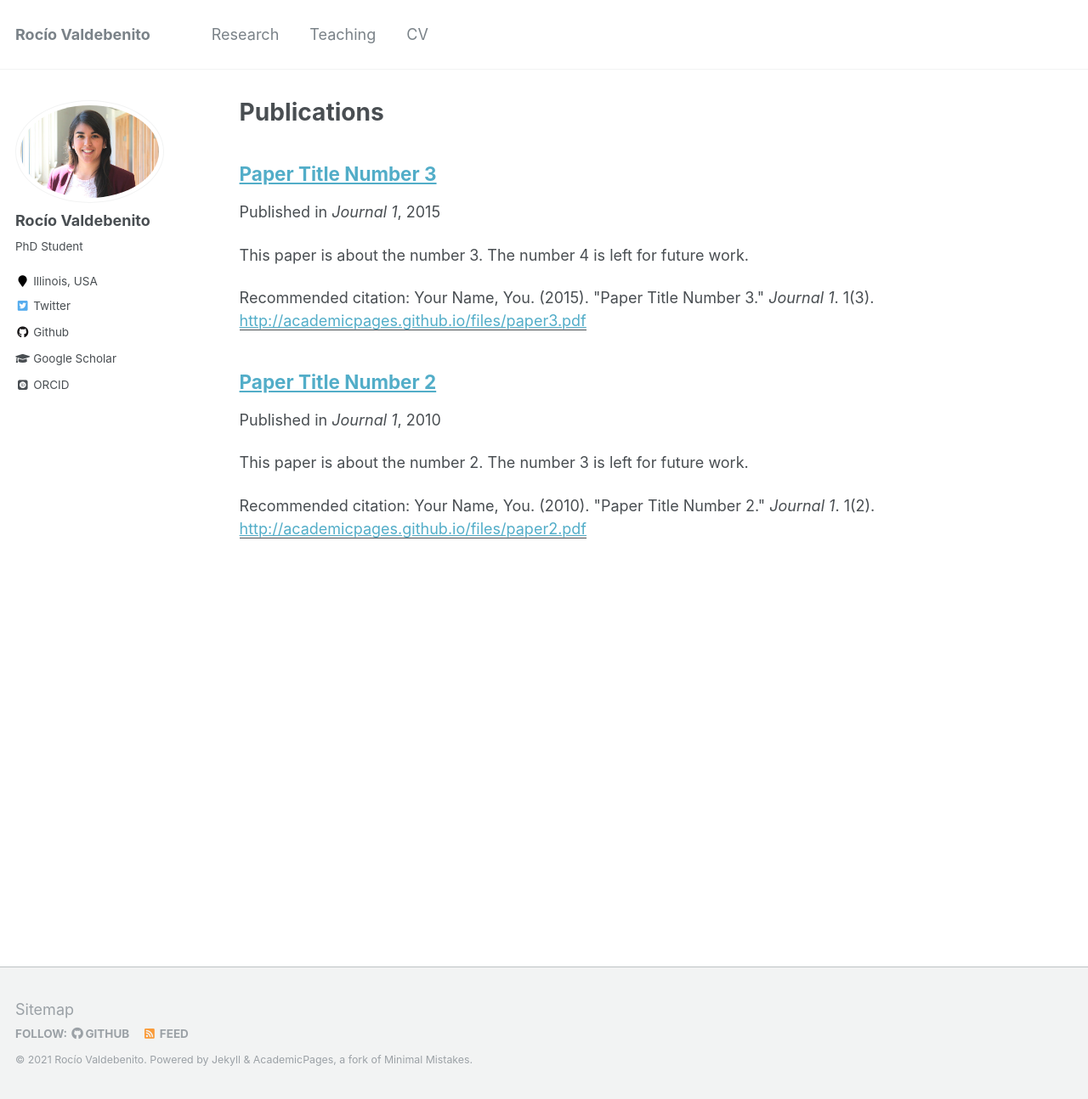
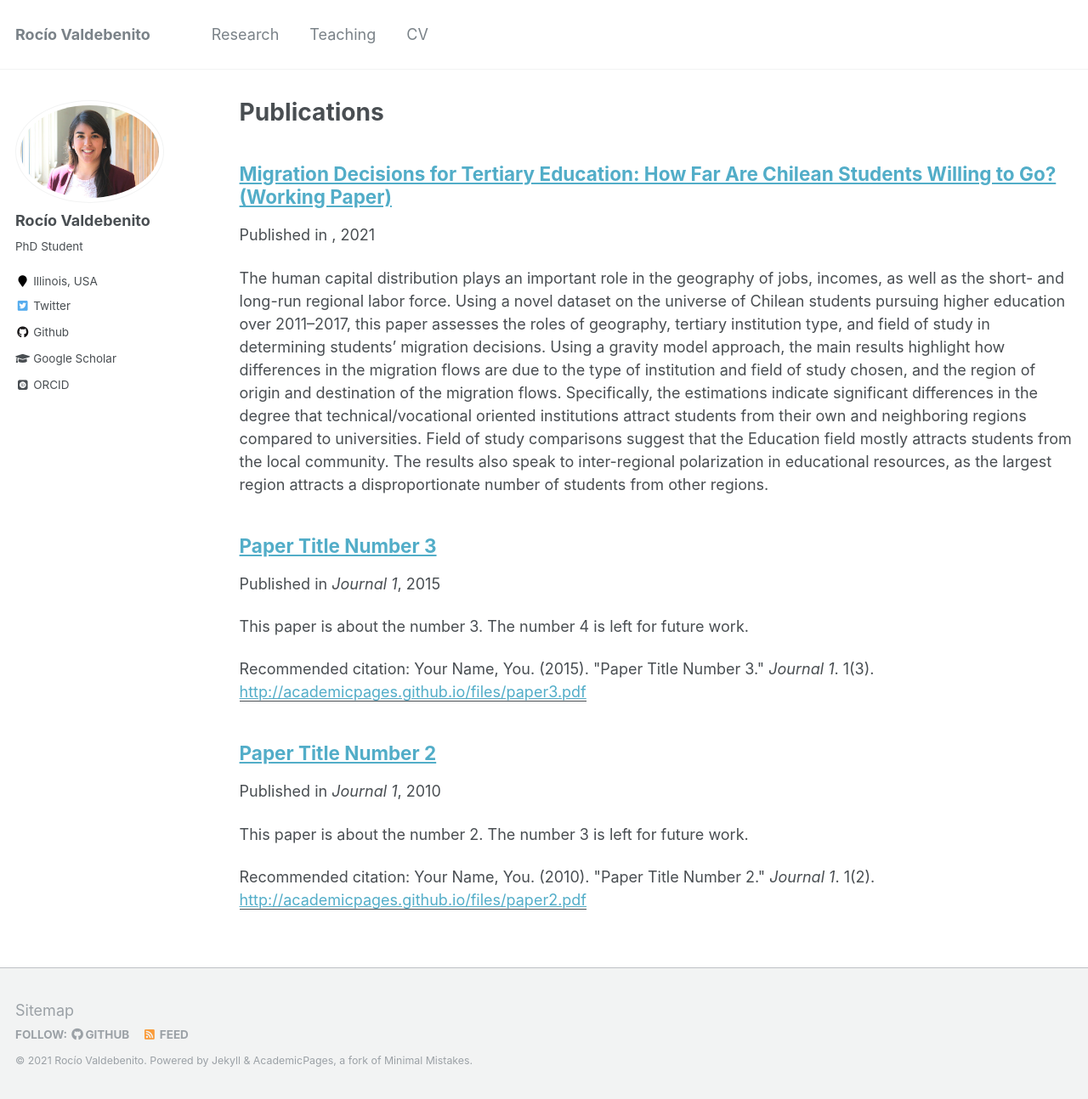
Before and after one commit to rvaldebenito/rvaldebenito.github.io, a Jekyll site: the page built from _pages/publications.md, in a window 1280 px wide and 1294 px high. Shown: the whole window at 85% size. Built offline with Jekyll 4.4.1, drawn with Linux system fonts in a browser that asks for light colours; some web fonts are replaced; a file with an impossible date is left out.

Commit message:
adding date

```diff
--- a/_publications/2009-10-01-paper-title-number-1.md
+++ b/_publications/2009-10-01-paper-title-number-1.md
@@ -3,7 +3,7 @@ title: "Migration Decisions for Tertiary Education: How Far Are Chilean Students
 collection: publications
 permalink: /publication/2009-10-01-paper-title-number-1
 excerpt:
-date:
+date: 2021-07-01
 venue:
 paperurl:
 citation:
```
